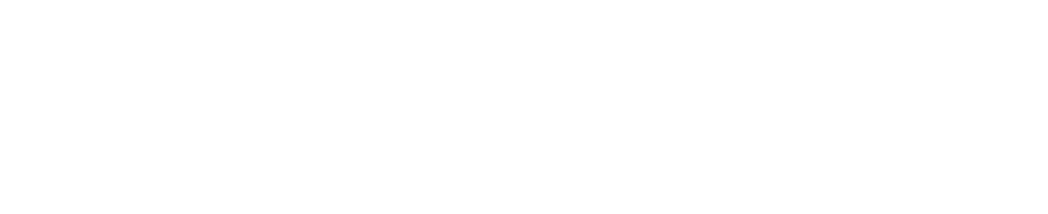
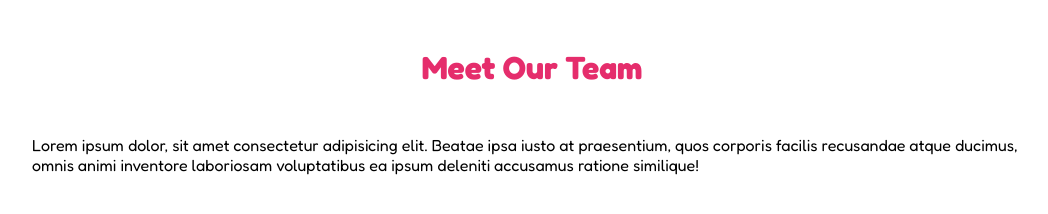
Before and after one commit to Cayandres/html-css-float-cards, a plain HTML site: page index.html in a window 1280 px wide. Shown: the whole page, without its empty margins (108-1156 px from the left). Drawn offline with Linux system fonts and the light colour scheme.

Commit message:
[titolo-e-descrizione]

```diff
--- /dev/null
+++ b/assets/css/style.css
@@ -0,0 +1,20 @@
+*{margin: 0;
+  padding: 0;
+  box-sizing: border-box;
+}
+
+body{
+  font-family: 'Fredoka', sans-serif;
+}
+
+  .container{
+    max-width: 1000px;
+    margin: 0 auto;
+  }
+
+.container h1{
+  font-size: 2rem;
+  text-align: center;
+  padding: 3rem;
+  color: #e52d6c;
+}
--- a/index.html
+++ b/index.html
@@ -5,9 +5,24 @@
   <meta http-equiv="X-UA-Compatible" content="IE=edge">
   <meta name="viewport" content="width=device-width, initial-scale=1.0">
   <title>Cards</title>
-  <link rel="stylesheet" href="/assets/img/css/style.css">
+  <link rel="preconnect" href="https://fonts.googleapis.com">
+  <link rel="preconnect" href="https://fonts.gstatic.com" crossorigin>
+  <link href="https://fonts.googleapis.com/css2?family=Fredoka:wght@400;700&display=swap" rel="stylesheet">
+  <link rel="stylesheet" href="/assets/css/style.css">
 </head>
+
 <body>
+
+  <header>
+    <div class="titolo container">
+      <h1>
+        Meet Our Team
+      </h1>
+      <p>
+        Lorem ipsum dolor, sit amet consectetur adipisicing elit. Beatae ipsa iusto at praesentium, quos corporis facilis recusandae atque ducimus, omnis animi inventore laboriosam voluptatibus ea ipsum deleniti accusamus ratione similique!
+      </p>
+    </div>
+  </header>
 
 </body>
 </html>
```
Also changed, not shown: assets/img/css/style.css (deleted).
